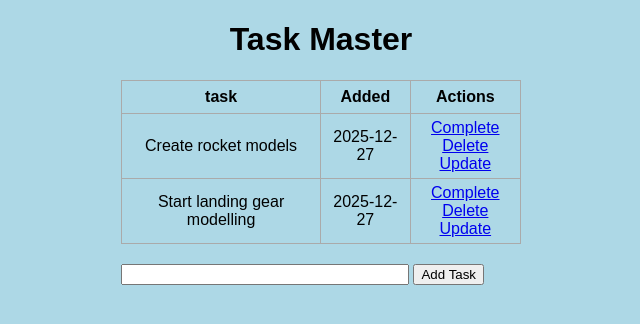
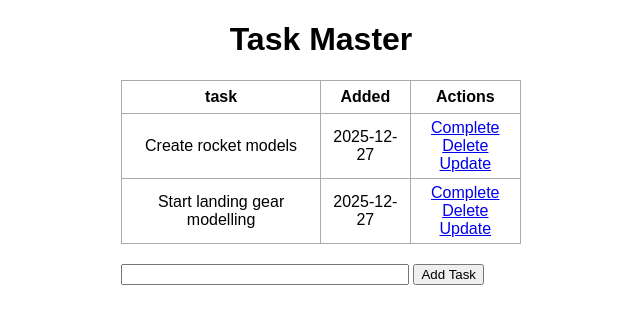
Before and after one commit to Chemweno-Kiprop/Task-manager-using-Flask-Python, a Flask app: page / in a window 1280 px wide. Shown: the top 324 px of the page, without its empty margins (319-959 px from the left). Run offline with Flask 3, Linux system fonts and the light colour scheme.

Commit message:
update main.css background color and add text decoration; create README.md for project documentation

```diff
--- a/static/css/main.css
+++ b/static/css/main.css
@@ -1,7 +1,8 @@
 body, html {
     margin: 0;
     font-family: sans-serif;
-    background-color: lightblue;
+    background-color: rgb(255, 255, 255);
+    text-decoration-color: rgb(82, 82, 82);
 }
 
 .content {
```
Also changed, not shown: README.md (added), instance/test.db.
